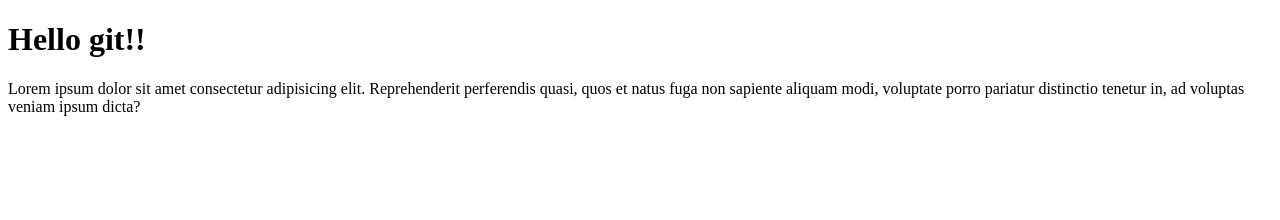
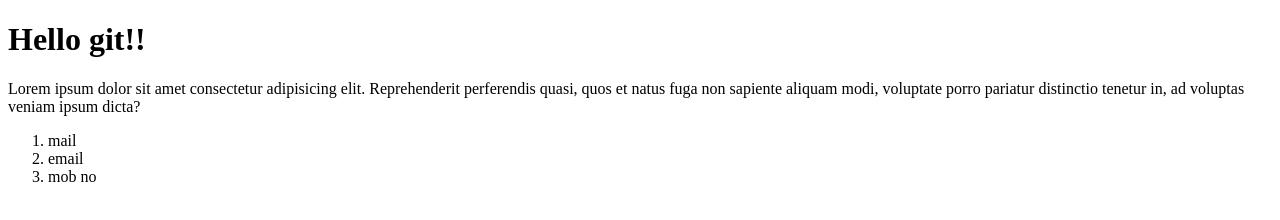
Before and after one commit to Avinash-Blockchain/Pattern_Program, a plain HTML site: page index.html in a window 1280 px wide. Drawn offline with Linux system fonts and the light colour scheme.

Commit message:
add list item

```diff
--- a/index.html
+++ b/index.html
@@ -9,5 +9,10 @@
 <body>
     <h1>Hello git!!</h1>
     <p>Lorem ipsum dolor sit amet consectetur adipisicing elit. Reprehenderit perferendis quasi, quos et natus fuga non sapiente aliquam modi, voluptate porro pariatur distinctio tenetur in, ad voluptas veniam ipsum dicta?</p>
+    <ol>
+        <li>mail</li>
+        <li>email</li>
+        <li>mob no</li>
+    </ol>
 </body>
 </html>
```
